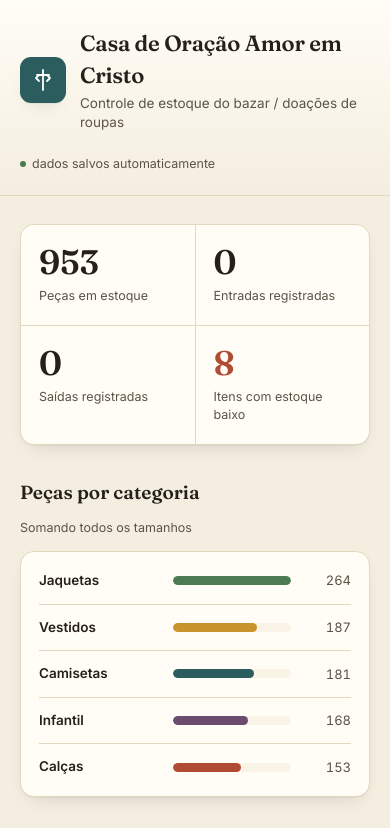
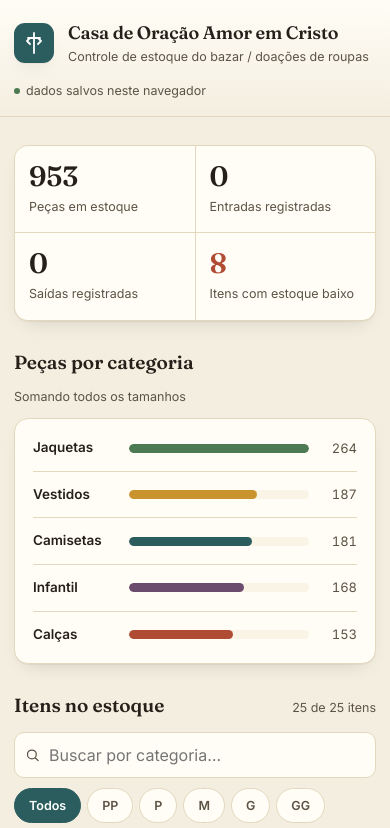
Before and after one commit to Gabriel-Augusto05/Controle-de-Estoque, a plain HTML site: page index.html in a window 390 px wide. Shown: the top 828 px of the page. Drawn offline with Linux system fonts and the light colour scheme.

Commit message:
Add files via upload

```diff
--- a/index.html
+++ b/index.html
@@ -2,7 +2,8 @@
 <html lang="pt-BR">
 <head>
 <meta charset="UTF-8">
-<meta name="viewport" content="width=device-width, initial-scale=1.0">
+<meta name="viewport" content="width=device-width, initial-scale=1.0, viewport-fit=cover">
+<meta name="theme-color" content="#2b5d5e">
 <title>Controle de Estoque · Casa de Oração Amor em Cristo</title>
 <link rel="preconnect" href="https://fonts.googleapis.com">
 <link rel="preconnect" href="https://fonts.gstatic.com" crossorigin>
@@ -29,6 +30,7 @@
     --radius: 14px;
   }
   *{box-sizing:border-box;}
+  html{-webkit-text-size-adjust:100%;}
   html,body{margin:0;padding:0;}
   body{
     background:
@@ -298,6 +300,39 @@
     min-height:60vh;display:flex;align-items:center;justify-content:center;
     color:var(--ink-soft);font-size:13.5px;
   }
+
+  /* ---------- Celular ---------- */
+  .noscript-box{margin:40px 0;padding:20px;border:1px solid var(--line);border-radius:var(--radius);background:var(--surface);font-size:14px;}
+  @media (max-width:600px){
+    .wrap{padding:0 14px;}
+    header.top{padding:20px 0 16px;}
+    .brand h1{font-size:18px;}
+    .brand p{font-size:12.5px;}
+    .brand-mark{width:40px;height:40px;}
+    .sync-note{padding-top:0;}
+    .stat{padding:16px 14px;}
+    .stat .num{font-size:28px;}
+    .cat-row{grid-template-columns:86px 1fr 38px;gap:10px;}
+    .section-head{margin:28px 0 12px;}
+    .controls{flex-direction:column;align-items:stretch;gap:10px;}
+    .search{flex:none;}
+    .chip-group{flex-wrap:nowrap;overflow-x:auto;-webkit-overflow-scrolling:touch;padding-bottom:4px;scrollbar-width:none;}
+    .chip-group::-webkit-scrollbar{display:none;}
+    .chip{flex:none;padding:9px 14px;}
+    .btn-primary{justify-content:center;padding:13px 16px;font-size:15px;}
+    .grid{grid-template-columns:1fr;}
+    .card-count{font-size:40px;}
+    /* alvos de toque maiores e 16px nos campos (evita o zoom automático do iPhone) */
+    .icon-btn{width:44px;height:44px;border-radius:10px;}
+    .icon-btn svg{width:18px;height:18px;}
+    .qty-input{width:64px;height:44px;font-size:16px;}
+    .search input,.field input,.field select{font-size:16px;padding-top:12px;padding-bottom:12px;}
+    .ghost-btn{font-size:13px;padding:10px 8px;}
+    .overlay{align-items:flex-end;padding:0;}
+    .modal{max-width:none;border-radius:18px 18px 0 0;padding:22px 20px calc(22px + env(safe-area-inset-bottom));}
+    #toast{bottom:calc(22px + env(safe-area-inset-bottom));max-width:calc(100vw - 32px);text-align:center;}
+    body{padding-bottom:calc(64px + env(safe-area-inset-bottom));}
+  }
 </style>
 </head>
 <body>
@@ -313,13 +348,14 @@
         <p>Controle de estoque do bazar / doações de roupas</p>
       </div>
     </div>
-    <div class="sync-note" id="syncNote"><span class="dot"></span> dados salvos automaticamente</div>
+    <div class="sync-note" id="syncNote"><span class="dot"></span> dados salvos neste navegador</div>
   </div>
 </header>
 
 <div class="wrap">
 
   <div id="loadingScreen" class="loading-screen">Carregando estoque…</div>
+  <noscript><div class="noscript-box"><strong>Este sistema precisa de JavaScript.</strong><br>Abra o link do site no navegador (Safari ou Chrome) em vez da pré-visualização do arquivo no WhatsApp ou em Arquivos.</div></noscript>
 
   <div id="app" style="display:none;">
 
@@ -421,7 +457,21 @@
   "use strict";
 
   const STORAGE_KEY = "estoque:items";
-  const SHARED = true; // estoque é compartilhado entre quem usar o painel
+
+  // Armazenamento: usa o localStorage do navegador (funciona no GitHub Pages).
+  // Os dados ficam salvos no aparelho/navegador em que o site for usado.
+  // Se o localStorage estiver bloqueado, guarda só em memória (some ao recarregar).
+  const memoryStore = {};
+  const store = {
+    get(key){
+      try{ return localStorage.getItem(key); }
+      catch(e){ return Object.prototype.hasOwnProperty.call(memoryStore,key) ? memoryStore[key] : null; }
+    },
+    set(key,value){
+      try{ localStorage.setItem(key,value); }
+      catch(e){ memoryStore[key] = value; }
+    }
+  };
 
   const SEED_ITEMS = [
     {categoria:"Camisetas", tamanho:"PP", estoque:34},
@@ -511,13 +561,13 @@
 
   async function loadItems(){
     try{
-      const res = await window.storage.get(STORAGE_KEY, SHARED);
-      if(res && res.value){
-        items = JSON.parse(res.value);
+      const saved = store.get(STORAGE_KEY);
+      if(saved){
+        items = JSON.parse(saved);
         return;
       }
     }catch(e){
-      // chave ainda não existe — segue para semear
+      // dados inválidos ou inexistentes — segue para semear
     }
     items = seedWithIds();
     await persist();
@@ -525,7 +575,7 @@
 
   async function persist(){
     try{
-      await window.storage.set(STORAGE_KEY, JSON.stringify(items), SHARED);
+      store.set(STORAGE_KEY, JSON.stringify(items));
     }catch(e){
       console.error("Erro ao salvar estoque:", e);
       showToast("Não foi possível salvar. Tente novamente.");
@@ -789,10 +839,20 @@
   }
 
   async function init(){
-    await loadItems();
-    bindEvents();
-    renderChips();
-    renderAll();
+    try{
+      await loadItems();
+    }catch(e){
+      console.error(e);
+      items = seedWithIds();
+    }
+    if(!Array.isArray(items) || items.length === 0){ items = seedWithIds(); }
+    try{
+      bindEvents();
+      renderChips();
+      renderAll();
+    }catch(e){
+      console.error(e);
+    }
     el("loadingScreen").style.display = "none";
     el("app").style.display = "block";
   }
```
